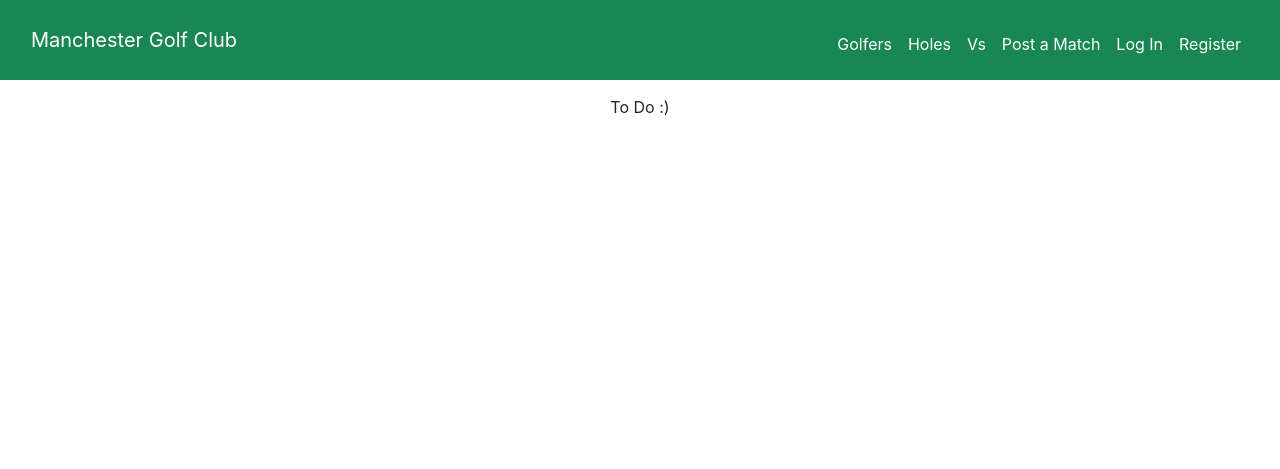
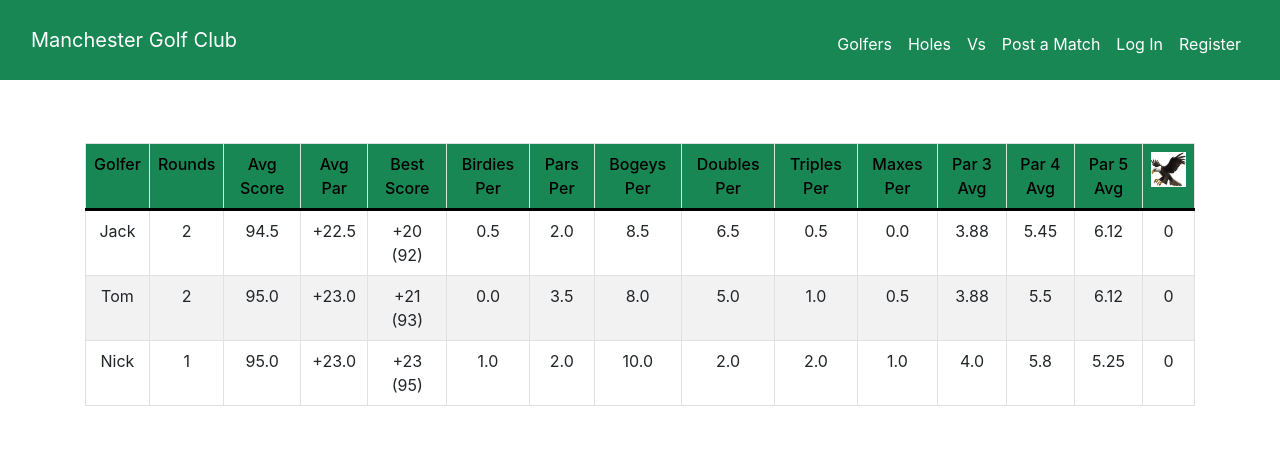
Before and after one commit to jackfarrell2/mgc, a Django app: page / in a window 1280 px wide. Shown: the top 469 px of the page. Run offline with Django 4.2, Linux system fonts and the light colour scheme; data comes from the database, SQL or seed files in the repository; some libraries are stand-ins or nearby versions.

Commit message:
worked on golfer and index functionality

```diff
--- a/mgc/golf/models.py
+++ b/mgc/golf/models.py
@@ -30,7 +30,7 @@ class Course(models.Model):
     yardage = models.IntegerField()
 
     def __str__(self):
-        return f"{self.name} - {self.tees}"
+        return f"{self.name}"
 
 class Round(models.Model):
     """Golfers round information"""
--- a/mgc/golf/static/golf/styles.css
+++ b/mgc/golf/static/golf/styles.css
@@ -223,4 +223,37 @@ td.bogey {
 
 #golfer-name {
     float: right;
+    padding-right: 5px;
+    margin-bottom: 8px;
 }
+
+.standings tr:nth-of-type(even) {
+    background-color: #f2f2f2;
+}
+
+.stats-header {
+    color: black;
+    background-color: #198754;
+    font-weight: 500;
+    text-align: center;
+    border-bottom: 3px solid black;
+}
+
+td.stat {
+    text-align: center;
+    padding: 8px;
+}
+
+#choose-golfer {
+    font-size: 20px;
+    font-family: sans-serif;
+}
+
+.golfer-row {
+    cursor: pointer;
+    cursor: hand;
+}
+
+#stats {
+    padding: 25px;
+}
--- a/mgc/golf/templates/golf/index.html
+++ b/mgc/golf/templates/golf/index.html
@@ -1,8 +1,37 @@
 {% extends "golf/layout.html" %}
 {% load static %}
-
+{% block title %}MGC: Standings{% endblock %}
 {% block main %}
-
-To Do :)
-
+<div class="container-fluid py-5 text-center">
+    <div id="content" class="container-sm">
+        <table id="stats" class="table table-bordered table-hover standings">
+            <thead class="success">
+                <tr class="stats-header">
+                    <td class="stat">Golfer</td>
+                    <td class="stat">Rounds</td>
+                    <td class="stat">Avg Score</td>
+                    <td class="stat">Avg Par</td>
+                    <td class="stat">Best Score</td>
+                    <td class="stat">Birdies Per</td>
+                    <td class="stat">Pars Per</td>
+                    <td class="stat">Bogeys Per</td>
+                    <td class="stat">Doubles Per</td>
+                    <td class="stat">Triples Per</td>
+                    <td class="stat">Maxes Per</td>
+                    <td class="stat">Par 3 Avg</td>
+                    <td class="stat">Par 4 Avg</td>
+                    <td class="stat">Par 5 Avg</td>
+                    <td class="stat"><img src="{% static 'golf/eagle.png' %}" alt="eagle" width=35 height=35></td>
+                </tr>
+            </thead>
+            {% for stats in all_stats %}
+            <tr class="golfer-row" onclick="window.location='/golfer/{{stats.0}}';">
+                {% for stat in stats %}
+                <td class="stat">{{ stat }}</td>
+                {% endfor %}
+            </tr>
+            {% endfor %}
+        </table>
+    </div>
+</div>
 {% endblock %}
--- a/mgc/golf/templates/golf/layout.html
+++ b/mgc/golf/templates/golf/layout.html
@@ -7,13 +7,17 @@
     <meta charset="utf-8">
     <meta name="viewport" content="initial-scale=1.0">
 
-    <link rel="stylesheet" href="https://stackpath.bootstrapcdn.com/bootstrap/4.4.1/css/bootstrap.min.css" integrity="sha384-Vkoo8x4CGsO3+Hhxv8T/Q5PaXtkKtu6ug5TOeNV6gBiFeWPGFN9MuhOf23Q9Ifjh" crossorigin="anonymous">
+    <link rel="shortcut icon" href="{% static 'golf/favicon.ico' %}">
+
+    <link rel="stylesheet" href="https://stackpath.bootstrapcdn.com/bootstrap/4.4.1/css/bootstrap.min.css"
+        integrity="sha384-Vkoo8x4CGsO3+Hhxv8T/Q5PaXtkKtu6ug5TOeNV6gBiFeWPGFN9MuhOf23Q9Ifjh" crossorigin="anonymous">
     <link href="{% static 'golf/styles.css' %}" rel="stylesheet">
 
     <title>{% block title %}MGC{% endblock %}</title>
     {% block script %}
     {% endblock %}
 </head>
+
 <body>
     <nav class="navbar navbar-expand-lg navbar-light" id="nav">
         <div class="container-fluid">
--- a/mgc/golf/views.py
+++ b/mgc/golf/views.py
@@ -10,7 +10,19 @@ from .models import User, Course, Hole, Score, Round
 
 # Create your views here.
 def index(request):
-    return render(request, "golf/index.html")
+    all_stats = []
+    all_golfers = []
+    all_rounds = Round.objects.all()
+    for round in all_rounds:
+        if round.golfer not in all_golfers:
+            all_golfers.append(round.golfer)
+    for golfer in all_golfers:
+        stats = get_stats(golfer)
+        all_stats.append(stats)
+    def best_round(golfers_stats):
+        return golfers_stats[2]
+    all_stats.sort(key=best_round)
+    return render(request, "golf/index.html", {'all_stats': all_stats})
 
 
 def login_view(request):
@@ -392,7 +404,7 @@ def golfer(request, golfer):
         zipped_scores = zip(strokes, hole_scores)
         scorecard = {'round': this_round, 'course': course, 'yardages': yardages, 'handicaps': handicaps, 'pars': pars, 'strokes': strokes, 'to_pars': to_pars, 'zipped_scores': zipped_scores}
         scorecards.append(scorecard)
-    return render(request, "golf/golfer.html", {'scorecards': scorecards, 'golfer': this_golfer, 'course_length': range(1, 10), 'all_golfers': all_golfers})
+    return render(request, "golf/golfer.html", {'stats': stats, 'scorecards': scorecards, 'golfer': this_golfer, 'course_length': range(1, 10), 'all_golfers': all_golfers})
 
 def par_shift(score):
     if score >= 1: return f"+{score}"
@@ -403,51 +415,50 @@ def get_stats(golfer):
     golfer = User.objects.get(first_name=golfer)
     golfer_rounds = Round.objects.filter(golfer=golfer)
     rounds = len(golfer_rounds)
-    golfer_holes = []
-    difference = 0
+    total_scores = 0
     score_tracker = {'eagle_counter': 0, 'birdie_counter': 0, 'par_counter': 0, 'bogey_counter': 0, 'double_bogey_counter': 0, 'triple_bogey_counter': 0, 'max_counter': 0, 'best_score': 300, 'par_three_counter': 0, 'par_four_counter': 0, 'par_five_counter': 0, 'par_three_sum': 0, 'par_four_sum': 0, 'par_five_sum': 0}
-    for round in golfer_rounds:
-        round_holes = Score.objects.filter(round=round)
-        golfer_holes.append(round_holes)
-    for i in range(len(golfer_holes)):
+    for each_round in golfer_rounds:
+        round_holes = Score.objects.filter(round=each_round)
         round_score = 0
-        for j in range(len(golfer_holes[i])):
-            difference += golfer_holes[i][j].score - golfer_holes[i][j].hole.par
-            round_score += golfer_holes[i][j].score - golfer_holes[i][j].hole.par
-            if difference <= -2: score_tracker['eagle_counter'] += 1
-            if difference == -1: score_tracker['birdie_counter'] += 1
-            if difference == 0: score_tracker['par_counter'] += 1
-            if difference == 1: score_tracker['bogey_counter'] += 1
-            if difference == 2: score_tracker['double_bogey_counter'] += 1
-            if difference == 3: score_tracker['triple_bogey_counter'] += 1
-            if difference > 3: score_tracker['max_counter'] += 1
-            if golfer_holes[i][j].hole.par == 3:
+        for hole in round_holes:
+            this_score = hole.score - hole.hole.par
+            total_scores += hole.score - hole.hole.par
+            round_score += hole.score - hole.hole.par
+            if this_score <= -2: score_tracker['eagle_counter'] += 1
+            elif this_score == -1: score_tracker['birdie_counter'] += 1
+            elif this_score == 0: score_tracker['par_counter'] += 1
+            elif this_score == 1: score_tracker['bogey_counter'] += 1
+            elif this_score == 2: score_tracker['double_bogey_counter'] += 1
+            elif this_score == 3: score_tracker['triple_bogey_counter'] += 1
+            elif this_score > 3: score_tracker['max_counter'] += 1
+            if hole.hole.par == 3:
                 score_tracker['par_three_counter'] += 1
-                score_tracker['par_three_sum'] += difference
-            elif golfer_holes[i][j].hole.par == 4:
+                score_tracker['par_three_sum'] += this_score
+            elif hole.hole.par == 4:
                 score_tracker['par_four_counter'] += 1
-                score_tracker['par_four_sum'] += difference
+                score_tracker['par_four_sum'] += this_score
             else:
                 score_tracker['par_five_counter'] += 1
-                score_tracker['par_five_sum'] += difference
+                score_tracker['par_five_sum'] += this_score
         if round_score < score_tracker['best_score']:
-            round_score = par_shift(round_score + 72)
             score_tracker['best_score'] = round_score
-    best_score = score_tracker['best_score']
-    avg_par = difference / rounds
+    best_score = score_tracker['best_score'] + 72
+    best_score_to_par = par_shift(score_tracker['best_score'])
+    best_score = f"{best_score_to_par} ({best_score})"
+    avg_par = total_scores / rounds
     avg_score = avg_par + 72
     avg_par = par_shift(avg_par)
     eagles = score_tracker['eagle_counter']
-    birdies_per = score_tracker['birdie_counter'] / rounds
-    pars_per = score_tracker['par_counter'] / rounds
-    bogeys_per = score_tracker['bogey_counter'] / rounds
-    doubles_per = score_tracker['double_bogey_counter'] / round_score
-    triples_per = score_tracker['triple_bogey_counter'] / round_score
-    maxes_per = score_tracker['max_counter'] / round_score
-    par_three_average = score_tracker['par_three_sum'] / score_tracker['par_three_counter']
-    par_four_average = score_tracker['par_four_sum'] / score_tracker['par_four_counter']
-    par_five_average = score_tracker['par_five_sum'] / score_tracker['par_five_counter']
+    birdies_per = round(score_tracker['birdie_counter'] / rounds, 2)
+    pars_per = round(score_tracker['par_counter'] / rounds, 2)
+    bogeys_per = round(score_tracker['bogey_counter'] / rounds, 2)
+    doubles_per = round(score_tracker['double_bogey_counter'] / rounds, 2)
+    triples_per = round(score_tracker['triple_bogey_counter'] / rounds, 2)
+    maxes_per = score_tracker['max_counter'] / rounds
+    par_three_average = round((score_tracker['par_three_sum'] / score_tracker['par_three_counter']) + 3, 2)
+    par_four_average = round((score_tracker['par_four_sum'] / score_tracker['par_four_counter']) + 4, 2)
+    par_five_average = round((score_tracker['par_five_sum'] / score_tracker['par_five_counter']) + 5, 2)
 
-    golfer_stats = [golfer, avg_score, avg_par, best_score, eagles, birdies_per, pars_per, bogeys_per, doubles_per, triples_per, maxes_per, par_three_average, par_four_average, par_five_average]
+    golfer_stats = [golfer, rounds, avg_score, avg_par, best_score, birdies_per, pars_per, bogeys_per, doubles_per, triples_per, maxes_per, par_three_average, par_four_average, par_five_average, eagles]
 
     return golfer_stats
```
Also changed, not shown: mgc/golf/templates/golf/golfer.html (+28 -2 lines), mgc/golf/static/golf/eagle.png (added), mgc/golf/static/golf/favicon.ico (added).
